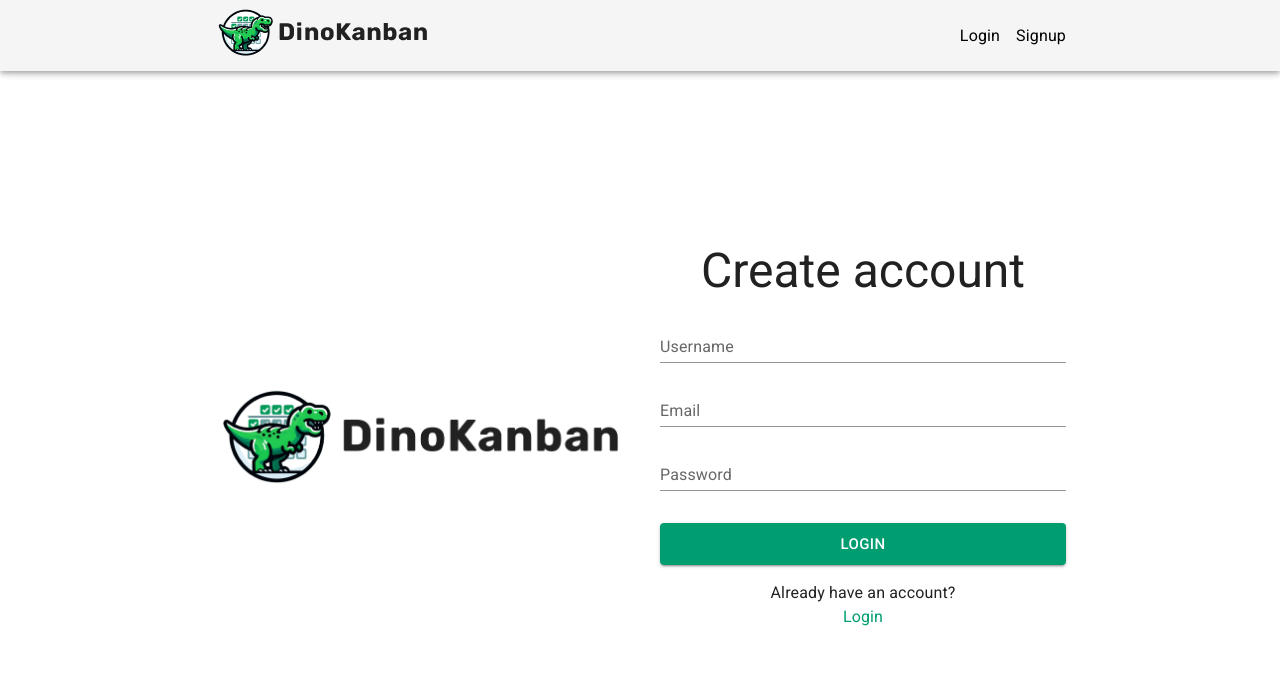
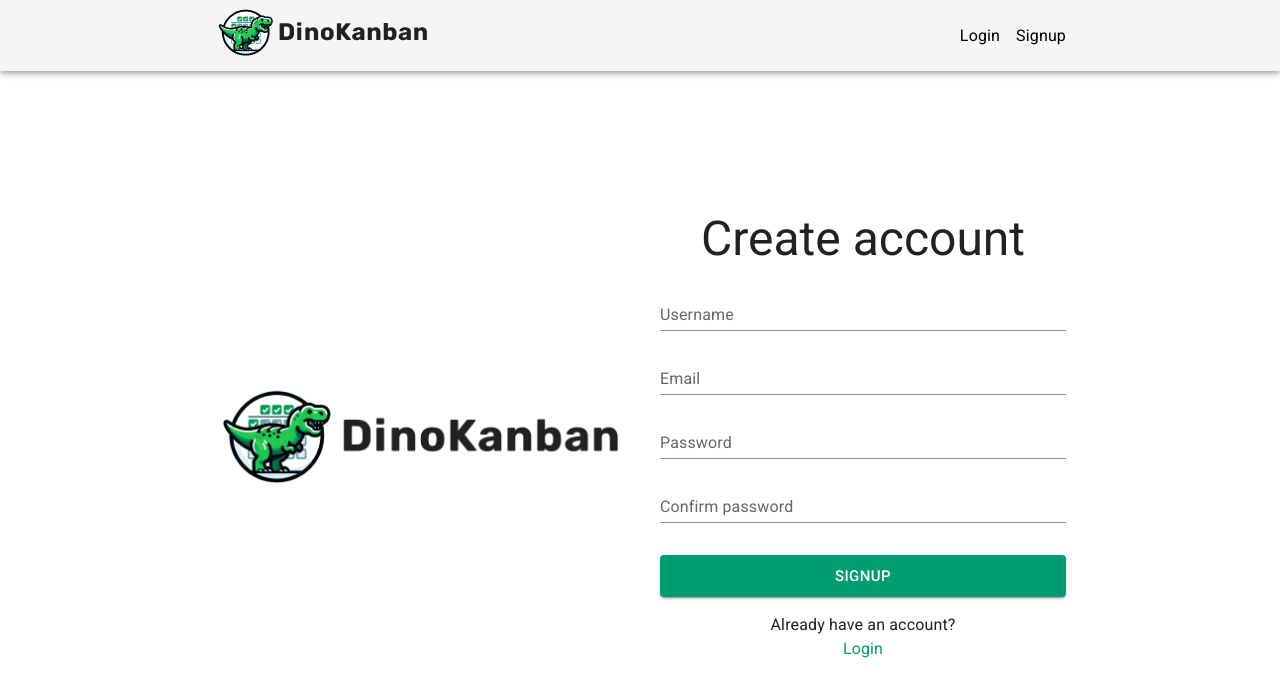
Before and after one commit to JSamuelAP/DinoKanban-APP, a React (Vite) app: page /signup in a window 1280 px wide. Shown: the top 696 px of the page. Built offline with nearby package versions, Linux system fonts and the light colour scheme.

Commit message:
feat: Signup user in API

```diff
--- a/src/pages/Signup.jsx
+++ b/src/pages/Signup.jsx
@@ -1,10 +1,14 @@
+import { Alert, Box, Button, Link, TextField, Typography } from "@mui/material";
+import { Link as RouterLink, Navigate, useNavigate } from "react-router-dom";
 import { useForm } from "react-hook-form";
-import { Box, Button, Link, TextField, Typography } from "@mui/material";
-import { Link as RouterLink, Navigate } from "react-router-dom";
+import { useMutation } from "@tanstack/react-query";
 
 import useAuthStore from "../store/authStore";
+import { signup } from "../services/authServices";
 import { Layout } from "../components/";
 import logo from "../assets/DinoKanban logo horizontal x512.png";
+import { LoadingButton } from "@mui/lab";
+import { Watch } from "@mui/icons-material";
 
 const Signup = () => {
 	const { isAuth } = useAuthStore();
@@ -13,10 +17,30 @@ const Signup = () => {
 		handleSubmit,
 		formState: { errors },
 		reset,
+		watch,
 	} = useForm();
+	const navigate = useNavigate();
+
+	const {
+		mutate: signupUser,
+		data,
+		isPending,
+		isSuccess,
+		isError,
+		error,
+	} = useMutation({
+		mutationFn: (data) => signup(data),
+		onSuccess: (response) => {
+			console.log(response);
+			reset();
+			setTimeout(() => {
+				navigate("/login");
+			}, 5000);
+		},
+	});
 
 	const onSubmit = handleSubmit((data) => {
-		console.log(data);
+		signupUser(data);
 		reset();
 	});
 
@@ -92,7 +116,7 @@ const Signup = () => {
 									fullWidth
 								/>
 							</Box>
-							<Box mb={4}>
+							<Box mb={2}>
 								<TextField
 									{...register("password", {
 										required: "Password is required",
@@ -111,9 +135,42 @@ const Signup = () => {
 									fullWidth
 								/>
 							</Box>
-							<Button type="submit" variant="contained" size="large" fullWidth>
-								login
-							</Button>
+							<Box mb={4}>
+								<TextField
+									{...register("confirmPassword", {
+										required: "Confirm password is required",
+										validate: (value) =>
+											watch("password") === value || "Passwords does not match",
+									})}
+									type="password"
+									label="Confirm password"
+									error={!!errors.confirmPassword}
+									helperText={errors.confirmPassword?.message}
+									variant="standard"
+									fullWidth
+								/>
+							</Box>
+							<LoadingButton
+								loading={isPending}
+								loadingIndicator="Creating..."
+								type="submit"
+								variant="contained"
+								size="large"
+								fullWidth
+							>
+								Signup
+							</LoadingButton>
+							{isSuccess && (
+								<Alert severity="success" sx={{ mt: 2 }}>
+									{data?.message || "Your account was created successfully"}.
+									Now login
+								</Alert>
+							)}
+							{isError && (
+								<Alert severity="error" sx={{ mt: 2 }}>
+									{error?.response?.data?.message || "Something went wrong"}
+								</Alert>
+							)}
 							<Typography align="center" mt={2}>
 								Already have an account?
 								<Link
```
